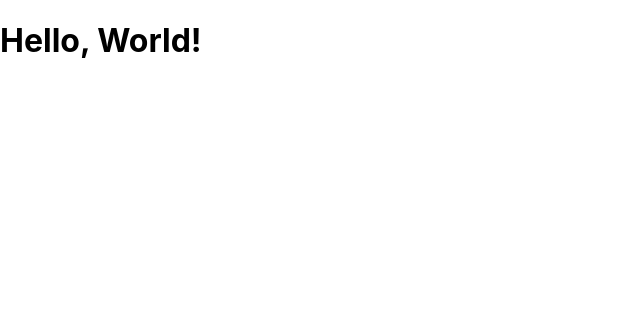
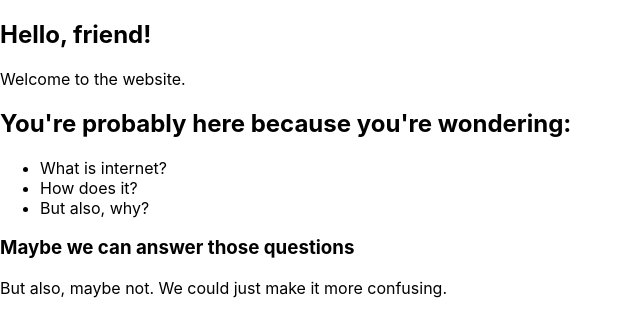
Before and after one commit to hill1635/tutorial-app, a React (Create React App) app in the folder client/: page / in a window 1280 px wide. Shown: the top 336 px of the page, without its empty margins (0-640 px from the left). Built offline with nearby package versions, Linux system fonts and the light colour scheme.

Commit message:
Imported Home page.

```diff
--- a/client/src/App.js
+++ b/client/src/App.js
@@ -1,4 +1,5 @@
 import React from 'react';
+import Home from './pages/Home';
 import { BrowserRouter as Router, Route, Routes } from 'react-router-dom';
 import './App.css';
 
@@ -6,7 +7,7 @@ function App() {
   return (
     <Router>
       <Routes>
-        <Route path="/" element={<h1>Hello, World!</h1>} />
+        <Route path="/" element={<Home />} />
       </Routes>
     </Router>
   );
```
